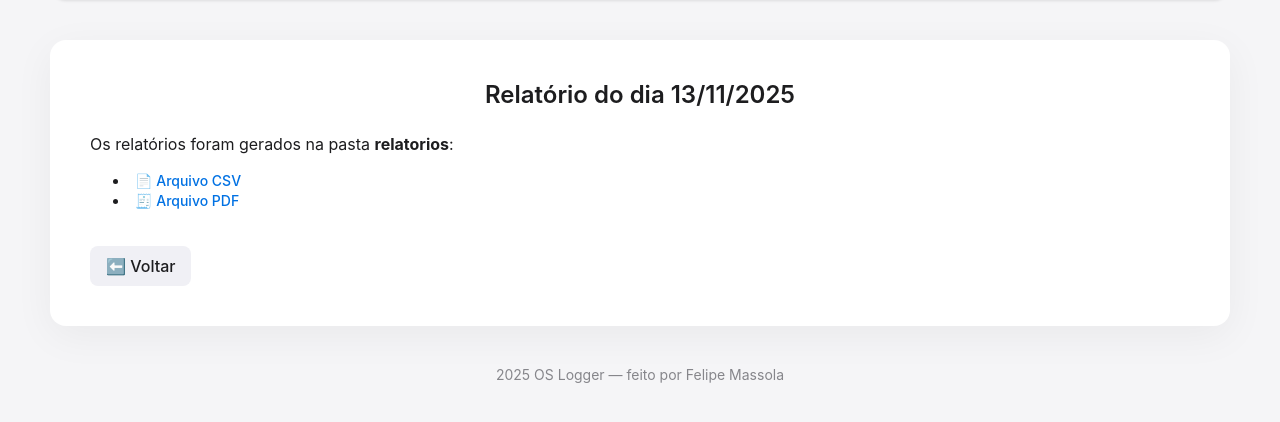
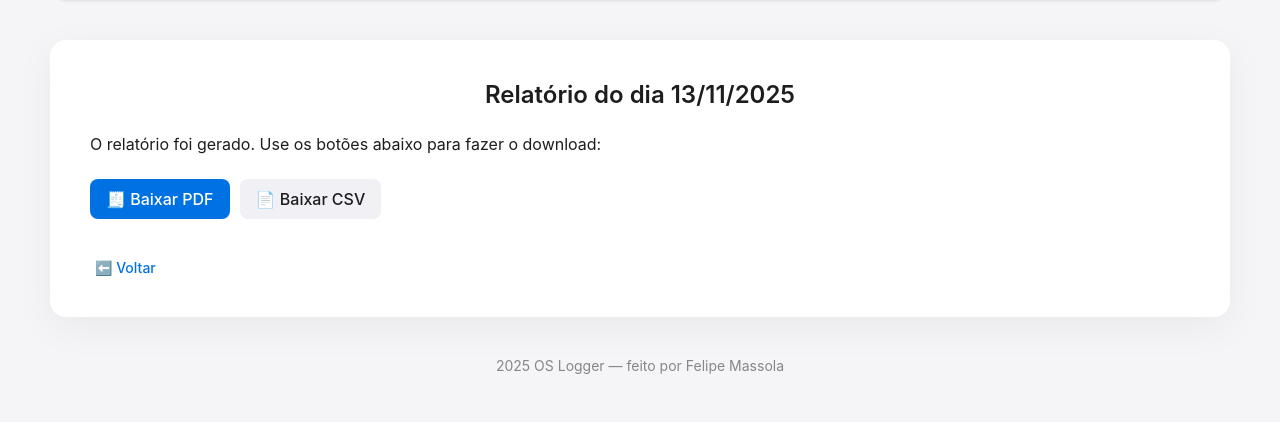
Before and after one commit to massoladb/oslogger, a Flask app: page /report in a window 1280 px wide. Shown: the part 52-474 px from the top of the page. Run offline with Flask 3, Linux system fonts and the light colour scheme; data that the repository does not hold is empty.

Commit message:
adicionando função de download de relatório

```diff
--- a/app.py
+++ b/app.py
@@ -1,13 +1,18 @@
-from flask import Flask, render_template, request, redirect, url_for, flash
+from flask import Flask, render_template, request, redirect, url_for, flash, send_from_directory
 from datetime import date, datetime, timedelta
 from database import OrdemServico, Session, Status
+import csv, os, io
+from reportlab.lib.pagesizes import A4
+from reportlab.platypus import SimpleDocTemplate, Table, TableStyle, Paragraph, Spacer, Image
+from reportlab.lib.styles import getSampleStyleSheet, ParagraphStyle
+from reportlab.lib.colors import HexColor
+from PIL import Image as PILImage
 import pandas as pd
-import os
-import io
-from PIL import Image as PILImage
 
 app = Flask(__name__)
 app.secret_key = os.urandom(24)
+
+REPORT_DIRECTORY = os.path.join(os.getcwd(), "relatorios")
 
 
 @app.route('/')
@@ -78,15 +83,6 @@ def update_os(os_id):
 
 @app.route('/report')
 def gerar_relatorio():
-    import csv, os, io # Garante que 'io' está importado
-    from reportlab.lib.pagesizes import A4
-    from reportlab.platypus import SimpleDocTemplate, Table, TableStyle, Paragraph, Spacer, Image
-    from reportlab.lib import colors
-    from reportlab.lib.styles import getSampleStyleSheet, ParagraphStyle
-    from reportlab.lib.colors import HexColor
-    # Imports que você já tem:
-    from PIL import Image as PILImage
-
     session = Session()
     hoje = date.today()
 
@@ -99,11 +95,16 @@ def gerar_relatorio():
     recebidas = [o for o in ordens if o.status == Status.recebida]
     faltantes = [o for o in ordens if o.status == Status.faltante]
 
-    relatorio_dir = os.path.join(os.getcwd(), "relatorios")
-    os.makedirs(relatorio_dir, exist_ok=True)
+    os.makedirs(REPORT_DIRECTORY, exist_ok=True)
 
-    csv_path = os.path.join(relatorio_dir, f"relatorio_{hoje.strftime('%Y-%m-%d')}.csv")
-    pdf_path = os.path.join(relatorio_dir, f"relatorio_{hoje.strftime('%Y-%m-%d')}.pdf")
+    # --- NOMES DE ARQUIVO ---
+    base_filename = f"relatorio_{hoje.strftime('%Y-%m-%d')}"
+    csv_filename = f"{base_filename}.csv"
+    pdf_filename = f"{base_filename}.pdf"
+
+    # --- CAMINHOS COMPLETOS ---
+    csv_path = os.path.join(REPORT_DIRECTORY, csv_filename)
+    pdf_path = os.path.join(REPORT_DIRECTORY, pdf_filename)
 
     # --- CSV (inalterado) ---
     with open(csv_path, "w", newline='', encoding='utf-8') as csvfile:
@@ -243,8 +244,27 @@ def gerar_relatorio():
 
     return render_template('report.html',
                            hoje=hoje,
-                           csv_file=csv_path,
-                           pdf_file=pdf_path)
+                           csv_file=csv_filename,
+                           pdf_file=pdf_filename)
+
+@app.route('/download/pdf/<path:filename>')
+def download_pdf(filename):
+    # Entrega o arquivo da pasta de relatórios como um anexo (download)
+    return send_from_directory(
+        REPORT_DIRECTORY,
+        filename,
+        as_attachment=True,
+        mimetype='application/pdf'
+    )
+
+@app.route('/download/csv/<path:filename>')
+def download_csv(filename):
+    return send_from_directory(
+        REPORT_DIRECTORY,
+        filename,
+        as_attachment=True,
+        mimetype='text/csv'
+    )
 
 @app.route('/editar/<int:id>', methods=['GET', 'POST'])
 def editar(id):
--- a/templates/report.html
+++ b/templates/report.html
@@ -2,12 +2,19 @@
 {% block content %}
 <h2>Relatório do dia {{ hoje.strftime('%d/%m/%Y') }}</h2>
 
-<p>Os relatórios foram gerados na pasta <b>relatorios</b>:</p>
-<ul>
-  <li><a href="{{ csv_file }}" target="_blank" class="btn-link">📄 Arquivo CSV</a></li>
-  <li><a href="{{ pdf_file }}" target="_blank" class="btn-link">🧾 Arquivo PDF</a></li>
-</ul>
+<p>O relatório foi gerado. Use os botões abaixo para fazer o download:</p>
 
-<br>
-<a href="/" class="btn btn-secondary">⬅️ Voltar</a>
+<div style="margin-top: 25px; display: flex; gap: 10px;">
+
+  <a href="{{ url_for('download_pdf', filename=pdf_file) }}" class="btn btn-primary">
+    🧾 Baixar PDF
+  </a>
+
+  <a href="{{ url_for('download_csv', filename=csv_file) }}" class="btn btn-secondary">
+    📄 Baixar CSV
+  </a>
+
+</div>
+
+<a href="/" class="btn-link" style="margin-top: 40px; display: inline-block;">⬅️ Voltar</a>
 {% endblock %}
```
